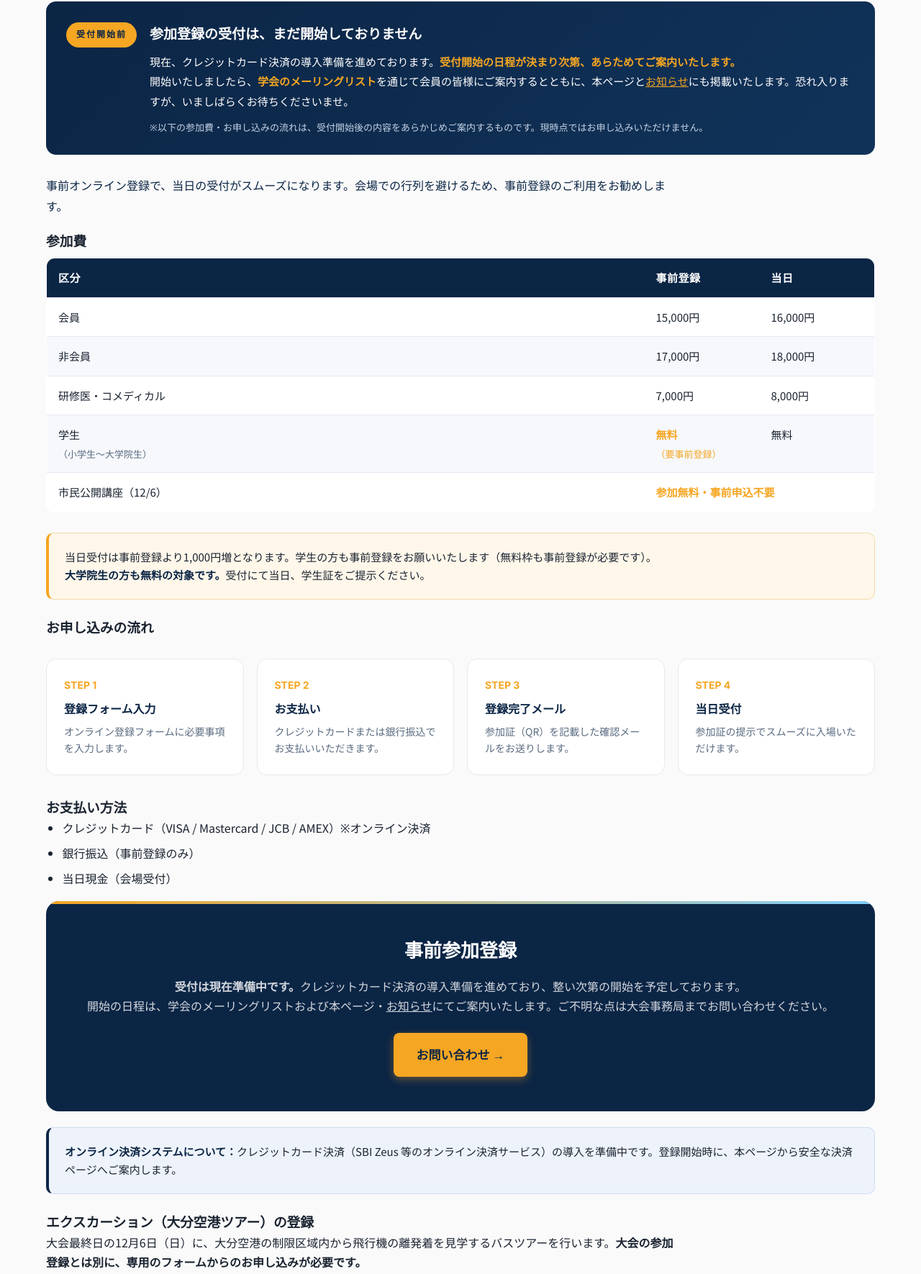
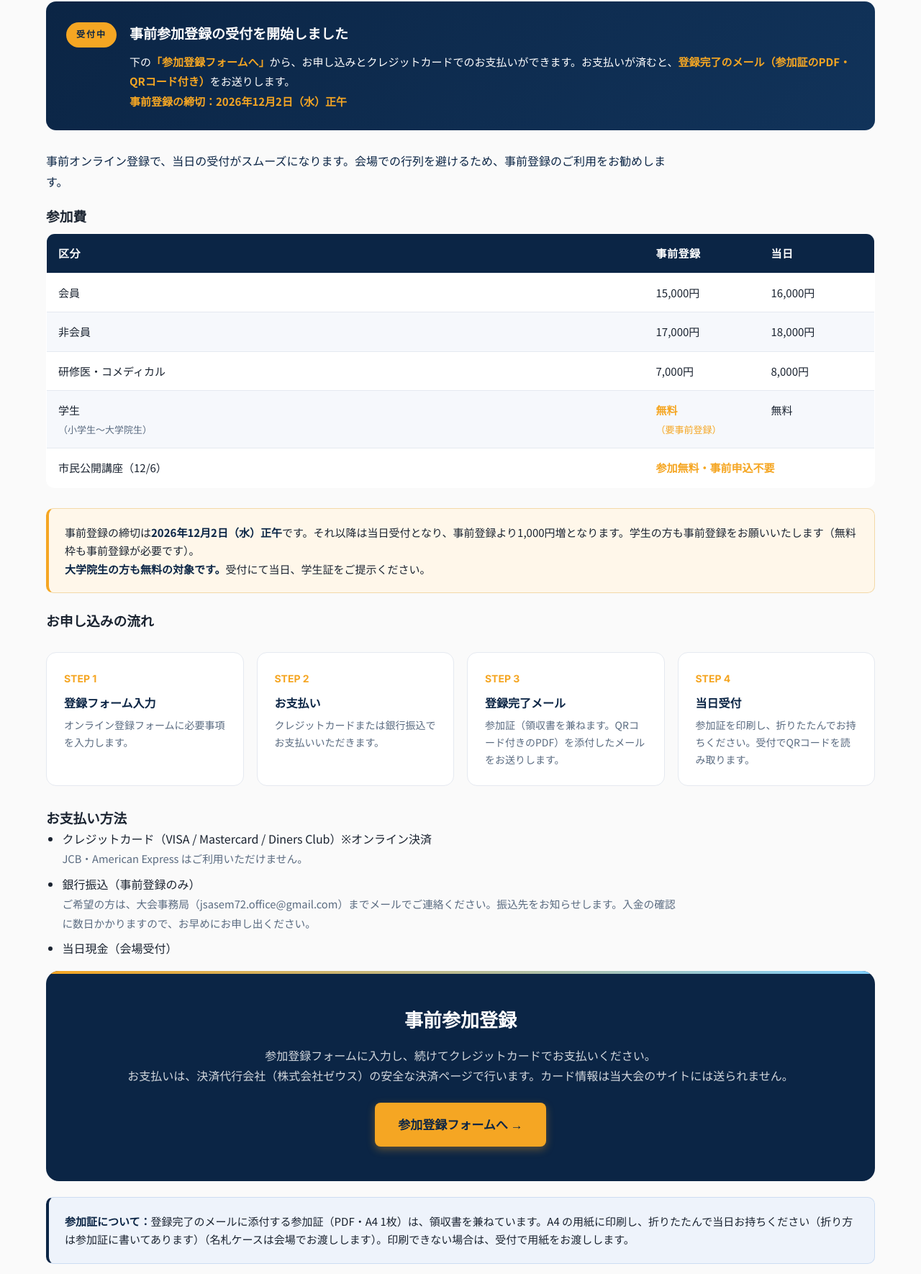
Before and after one commit to SpaceSurgHiro/jsasem72-hp, a plain HTML site: page register.html in a window 1280 px wide. Shown: the part 416-2186 px from the top of the page at 72% size. Drawn offline with Linux system fonts and the light colour scheme.

Commit message:
参加登録（事前登録）の受付を開始：参加登録ページを「受付中」に、フォームのテスト表示を外す
- register.html：受付中のバナー（締切 12/2 正午）、フォームへのボタン、カードは VISA・Mastercard・Diners Club、
  銀行振込は事務局へメールで、参加証（領収書を兼ねる PDF）の説明
- register-form.html：締切を表示。register-config.js を test:false に（テスト中の表示を外す）
- tokusho.html：お支払い方法のカードの種類を実際に合わせる
- index.html・news.html：受付開始のお知らせ

Co-Authored-By: Claude Opus 5.5 <noreply@anthropic.com>
Claude-Session: https://claude.ai/code/session_018p98Pn3tWr8qsKV9LAPmZ6

```diff
--- a/assets/register-config.js
+++ b/assets/register-config.js
@@ -10,5 +10,5 @@
      認証キーは Apps Script の「スクリプト プロパティ」にだけ保存します。 */
 window.JSASEM72_REG = {
   endpoint: 'https://script.google.com/macros/s/AKfycbyfYq7sOpX36j_9ww-RM02lWMdIj37Dh-NLJyxfvUPvwrcUcg9Yab7es5z6GrznLV-O/exec',
-  test: true
+  test: false
 };
--- a/register.html
+++ b/register.html
@@ -42,21 +42,13 @@
 
 <main class="page">
   <div class="wrap">
-    <!-- 2026-08-25：受付未開始であることが分かりにくく、実際に登録を試みて
-         お手を煩わせてしまった会員の方がいらしたため、冒頭に明示した。
-         受付開始時には、このバナーごと削除する。
-         2026-09-03：当初「2026年9月中の受付開始を目指す」と明記していたが、
-         決済（ゼウス「学会PAY」）の開通に申込から最短11営業日を要し、
-         9/19〜23の5連休を挟むため9月中の開始は見込めなくなった。
-         守れない期日を掲げないよう、月の明示を外している。
-         開通日が確定したら、ここに実際の日付を入れること。 -->
+    <!-- 2026-11-18：ゼウス（学会PAY）の本番接続とテスト決済の確認を終え、参加登録の受付を開始。
+         「受付開始前」のバナーを外し、フォームへの導線を設けた。 -->
     <div class="status-banner">
-      <span class="status-banner__badge">受付開始前</span>
+      <span class="status-banner__badge">受付中</span>
       <div class="status-banner__body">
-        <strong class="status-banner__ttl">参加登録の受付は、まだ開始しておりません</strong>
-        現在、クレジットカード決済の導入準備を進めております。<b>受付開始の日程が決まり次第、あらためてご案内いたします。</b><br>
-        開始いたしましたら、<b>学会のメーリングリスト</b>を通じて会員の皆様にご案内するとともに、本ページと<a href="news.html">お知らせ</a>にも掲載いたします。恐れ入りますが、いましばらくお待ちくださいませ。
-        <span class="note">※以下の参加費・お申し込みの流れは、受付開始後の内容をあらかじめご案内するものです。現時点ではお申し込みいただけません。</span>
+        <strong class="status-banner__ttl">事前参加登録の受付を開始しました</strong>
+        下の<b>「参加登録フォームへ」</b>から、お申し込みとクレジットカードでのお支払いができます。お支払いが済むと、<b>登録完了のメール（参加証のPDF・QRコード付き）</b>をお送りします。<br><b>事前登録の締切：2026年12月2日（水）正午</b>
       </div>
     </div>
 
@@ -77,32 +69,32 @@
         <tr><td>市民公開講座（12/6）</td><td colspan="2" style="color:var(--gold);font-weight:700">参加無料・事前申込不要</td></tr>
       </tbody>
     </table>
-    <div class="callout">当日受付は事前登録より1,000円増となります。学生の方も事前登録をお願いいたします（無料枠も事前登録が必要です）。<br><strong>大学院生の方も無料の対象です。</strong>受付にて当日、学生証をご提示ください。</div>
+    <div class="callout">事前登録の締切は<strong>2026年12月2日（水）正午</strong>です。それ以降は当日受付となり、事前登録より1,000円増となります。学生の方も事前登録をお願いいたします（無料枠も事前登録が必要です）。<br><strong>大学院生の方も無料の対象です。</strong>受付にて当日、学生証をご提示ください。</div>
 
     <h3 class="prose">お申し込みの流れ</h3>
     <div class="steps">
       <div class="step"><div class="n">STEP 1</div><div class="t">登録フォーム入力</div><div class="d">オンライン登録フォームに必要事項を入力します。</div></div>
       <div class="step"><div class="n">STEP 2</div><div class="t">お支払い</div><div class="d">クレジットカードまたは銀行振込でお支払いいただきます。</div></div>
-      <div class="step"><div class="n">STEP 3</div><div class="t">登録完了メール</div><div class="d">参加証（QR）を記載した確認メールをお送りします。</div></div>
-      <div class="step"><div class="n">STEP 4</div><div class="t">当日受付</div><div class="d">参加証の提示でスムーズに入場いただけます。</div></div>
+      <div class="step"><div class="n">STEP 3</div><div class="t">登録完了メール</div><div class="d">参加証（領収書を兼ねます。QRコード付きのPDF）を添付したメールをお送りします。</div></div>
+      <div class="step"><div class="n">STEP 4</div><div class="t">当日受付</div><div class="d">参加証を印刷し、折りたたんでお持ちください。受付でQRコードを読み取ります。</div></div>
     </div>
 
     <h3 class="prose">お支払い方法</h3>
     <div class="prose">
       <ul>
-        <li>クレジットカード（VISA / Mastercard / JCB / AMEX）※オンライン決済</li>
-        <li>銀行振込（事前登録のみ）</li>
+        <li>クレジットカード（VISA / Mastercard / Diners Club）※オンライン決済<br><span style="color:var(--muted);font-size:.92em">JCB・American Express はご利用いただけません。</span></li>
+        <li>銀行振込（事前登録のみ）<br><span style="color:var(--muted);font-size:.92em">ご希望の方は、大会事務局（jsasem72.office@gmail.com）までメールでご連絡ください。振込先をお知らせします。入金の確認に数日かかりますので、お早めにお申し出ください。</span></li>
         <li>当日現金（会場受付）</li>
       </ul>
     </div>
 
     <div class="cta-band">
       <h3>事前参加登録</h3>
-      <p><strong>受付は現在準備中です。</strong>クレジットカード決済の導入準備を進めており、整い次第の開始を予定しております。<br>開始の日程は、学会のメーリングリストおよび本ページ・<a href="news.html" style="color:inherit;text-decoration:underline">お知らせ</a>にてご案内いたします。ご不明な点は大会事務局までお問い合わせください。</p>
-      <a href="contact.html" class="btn btn--primary">お問い合わせ →</a>
+      <p>参加登録フォームに入力し、続けてクレジットカードでお支払いください。<br>お支払いは、決済代行会社（株式会社ゼウス）の安全な決済ページで行います。カード情報は当大会のサイトには送られません。</p>
+      <a href="register-form.html" class="btn btn--primary">参加登録フォームへ →</a>
     </div>
 
-    <div class="callout callout--navy"><strong>オンライン決済システムについて：</strong>クレジットカード決済（SBI Zeus 等のオンライン決済サービス）の導入を準備中です。登録開始時に、本ページから安全な決済ページへご案内します。</div>
+    <div class="callout callout--navy"><strong>参加証について：</strong>登録完了のメールに添付する参加証（PDF・A4 1枚）は、領収書を兼ねています。A4 の用紙に印刷し、折りたたんで当日お持ちください（折り方は参加証に書いてあります）（名札ケースは会場でお渡しします）。印刷できない場合は、受付で用紙をお渡しします。</div>
 
     <!-- 2026-10-30：エクスカーション（大分空港ツアー）の登録案内を別立てで追加 -->
     <h3 class="prose" id="excursion">エクスカーション（大分空港ツアー）の登録</h3>
```
Also changed, not shown: checkin.html (+1 -1 lines), index.html (+2 -1 lines), news.html (+9 -0 lines), register-form.html (+2 -2 lines), tokusho.html (+1 -1 lines).
